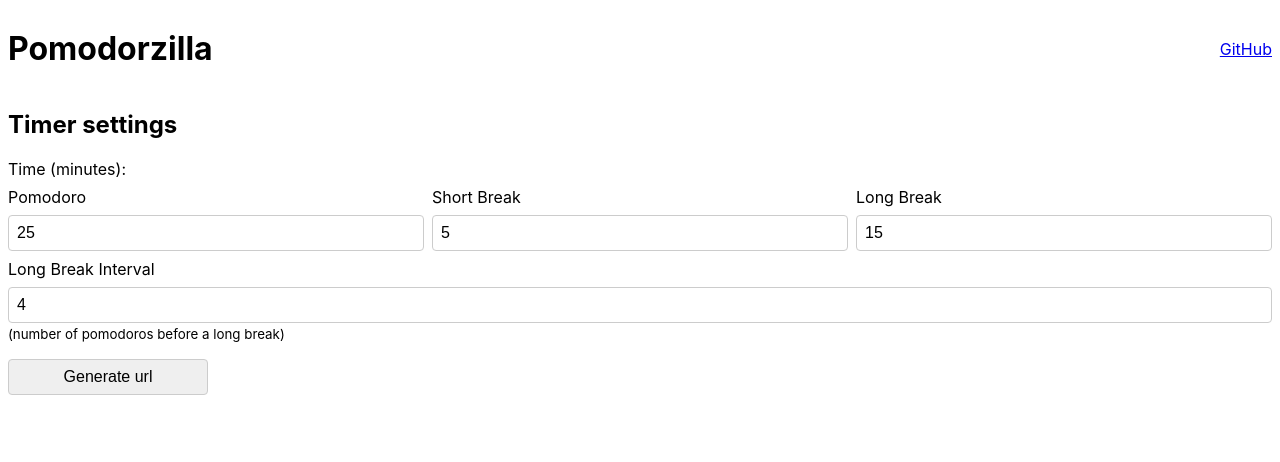
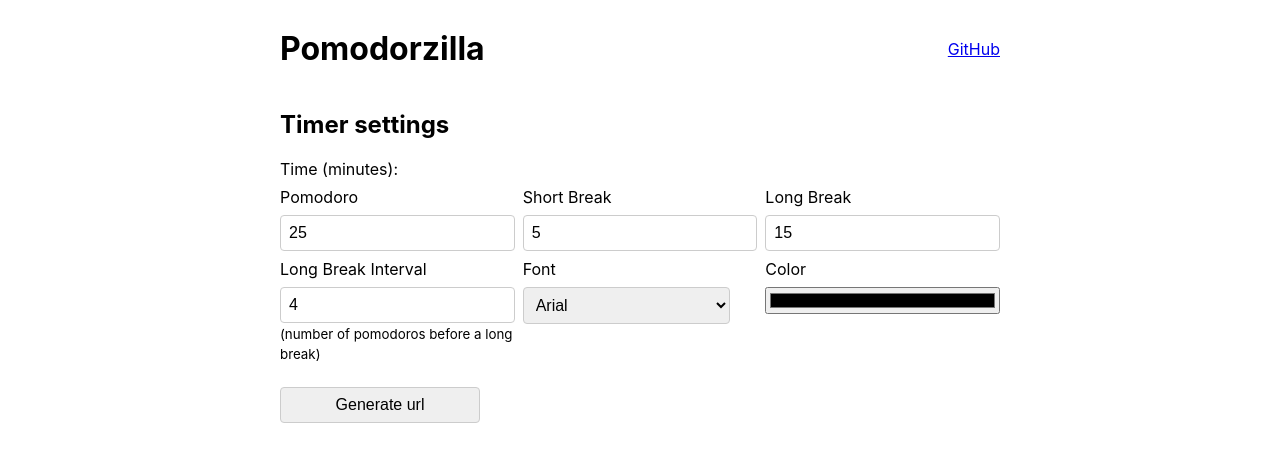
Before and after one commit to roberthgnz/pomodorzilla, a React (Vite) app: page / in a window 1280 px wide. Shown: the top 462 px of the page. Built offline with nearby package versions, Linux system fonts and the light colour scheme.

Commit message:
feat: add custom style

```diff
--- a/src/App.css
+++ b/src/App.css
@@ -7,7 +7,12 @@
     Ubuntu, Cantarell, "Open Sans", "Helvetica Neue", sans-serif;
 }
 
-.control,
+.wrapper {
+  max-width: 720px;
+  margin: auto;
+  width: 80%;
+}
+
 .control-horizontal {
   margin: 0.5rem 0;
 }
@@ -32,22 +37,21 @@
   margin-bottom: 0.5rem;
 }
 
-input {
-  display: block;
-  width: 100%;
+:is(input:not(input[type="color"]), select, button) {
   padding: 0.5rem;
   font-size: 1rem;
   border: 1px solid #ccc;
   border-radius: 4px;
 }
 
+input {
+  display: block;
+  width: 100%;
+}
+
 button {
   margin-top: 1rem;
-  padding: 0.5rem;
   width: 100%;
   max-width: 200px;
   cursor: pointer;
-  font-size: 1rem;
-  border-radius: 4px;
-  border: 1px solid #ccc;
 }
--- a/src/App.jsx
+++ b/src/App.jsx
@@ -1,17 +1,29 @@
-import { useState } from "react";
+import { useEffect, useState } from "react";
 
 import "./App.css";
+import { fontAvailable } from "./utils/fonts";
 
 function App() {
   const [config, setConfig] = useState({
+    timer: {
       pomodoro: 25,
       shortBreak: 5,
       longBreak: 15,
       longBreakInterval: 4,
+    },
+    style: {
+      fontFamily: "Arial",
+      color: "#000000",
+    },
   });
 
   const [loading, setLoading] = useState(false);
   const [url, setUrl] = useState("");
+  const [fonts, setFonts] = useState([]);
+
+  useEffect(() => {
+    fontAvailable().then(setFonts);
+  }, []);
 
   const handleSubmit = async (evt) => {
     evt.preventDefault();
@@ -28,8 +40,29 @@
     setUrl(`${window.location.origin}/api/pomodoro/${data.encodedSettings}`);
   };
 
+  const handleChange = (evt) => {
+    const { name, value } = evt.target;
+    if (name === "fontFamily" || name === "color") {
+      setConfig({
+        ...config,
+        style: {
+          ...config.style,
+          [name]: value,
+        },
+      });
+    } else {
+      setConfig({
+        ...config,
+        timer: {
+          ...config.timer,
+          [name]: parseInt(value),
+        },
+      });
+    }
+  };
+
   return (
-    <>
+    <div className="wrapper">
       <header
         style={{
           display: "flex",
@@ -53,10 +86,9 @@
             <input
               type="number"
               id="pomodoro"
-              value={config.pomodoro}
-              onChange={(e) =>
-                setConfig({ ...config, pomodoro: parseInt(e.target.value) })
-              }
+              name="pomodoro"
+              value={config.timer.pomodoro}
+              onChange={handleChange}
             />
           </div>
           <div>
@@ -64,10 +96,9 @@
             <input
               type="number"
               id="short-break"
-              value={config.shortBreak}
-              onChange={(e) =>
-                setConfig({ ...config, shortBreak: parseInt(e.target.value) })
-              }
+              name="shortBreak"
+              value={config.timer.shortBreak}
+              onChange={handleChange}
             />
           </div>
           <div>
@@ -75,27 +106,49 @@
             <input
               type="number"
               id="long-break"
-              value={config.longBreak}
-              onChange={(e) =>
-                setConfig({ ...config, longBreak: parseInt(e.target.value) })
-              }
+              name="longBreak"
+              value={config.timer.longBreak}
+              onChange={handleChange}
             />
           </div>
         </div>
+        <div className="control-horizontal">
           <div>
             <label htmlFor="long-break-interval">Long Break Interval</label>
             <input
               type="number"
               id="long-break-interval"
-            value={config.longBreakInterval}
-            onChange={(e) =>
-              setConfig({
-                ...config,
-                longBreakInterval: parseInt(e.target.value),
-              })
-            }
+              name="longBreakInterval"
+              value={config.timer.longBreakInterval}
+              onChange={handleChange}
             />
             <small>(number of pomodoros before a long break)</small>
+          </div>
+          <div>
+            <label htmlFor="font-family">Font</label>
+            <select
+              id="font-family"
+              name="fontFamily"
+              value={config.style.fontFamily}
+              onChange={handleChange}
+            >
+              {fonts.map((font) => (
+                <option key={font} value={font}>
+                  {font}
+                </option>
+              ))}
+            </select>
+          </div>
+          <div>
+            <label htmlFor="color">Color</label>
+            <input
+              type="color"
+              id="color"
+              name="color"
+              value={config.style.color}
+              onChange={handleChange}
+            />
+          </div>
         </div>
         <button type="submit" disabled={loading}>
           {loading ? "Generating..." : "Generate url"}
@@ -109,7 +162,7 @@
           </p>
         )}
       </form>
-    </>
+    </div>
   );
 }
 
--- /dev/null
+++ b/src/utils/fonts.js
@@ -0,0 +1,140 @@
+const fontCheck = new Set(
+  [
+    // Windows 10
+    "Arial",
+    "Arial Black",
+    "Bahnschrift",
+    "Calibri",
+    "Cambria",
+    "Cambria Math",
+    "Candara",
+    "Comic Sans MS",
+    "Consolas",
+    "Constantia",
+    "Corbel",
+    "Courier New",
+    "Ebrima",
+    "Franklin Gothic Medium",
+    "Gabriola",
+    "Gadugi",
+    "Georgia",
+    "HoloLens MDL2 Assets",
+    "Impact",
+    "Ink Free",
+    "Javanese Text",
+    "Leelawadee UI",
+    "Lucida Console",
+    "Lucida Sans Unicode",
+    "Malgun Gothic",
+    "Marlett",
+    "Microsoft Himalaya",
+    "Microsoft JhengHei",
+    "Microsoft New Tai Lue",
+    "Microsoft PhagsPa",
+    "Microsoft Sans Serif",
+    "Microsoft Tai Le",
+    "Microsoft YaHei",
+    "Microsoft Yi Baiti",
+    "MingLiU-ExtB",
+    "Mongolian Baiti",
+    "MS Gothic",
+    "MV Boli",
+    "Myanmar Text",
+    "Nirmala UI",
+    "Palatino Linotype",
+    "Segoe MDL2 Assets",
+    "Segoe Print",
+    "Segoe Script",
+    "Segoe UI",
+    "Segoe UI Historic",
+    "Segoe UI Emoji",
+    "Segoe UI Symbol",
+    "SimSun",
+    "Sitka",
+    "Sylfaen",
+    "Symbol",
+    "Tahoma",
+    "Times New Roman",
+    "Trebuchet MS",
+    "Verdana",
+    "Webdings",
+    "Wingdings",
+    "Yu Gothic",
+    // macOS
+    "American Typewriter",
+    "Andale Mono",
+    "Arial",
+    "Arial Black",
+    "Arial Narrow",
+    "Arial Rounded MT Bold",
+    "Arial Unicode MS",
+    "Avenir",
+    "Avenir Next",
+    "Avenir Next Condensed",
+    "Baskerville",
+    "Big Caslon",
+    "Bodoni 72",
+    "Bodoni 72 Oldstyle",
+    "Bodoni 72 Smallcaps",
+    "Bradley Hand",
+    "Brush Script MT",
+    "Chalkboard",
+    "Chalkboard SE",
+    "Chalkduster",
+    "Charter",
+    "Cochin",
+    "Comic Sans MS",
+    "Copperplate",
+    "Courier",
+    "Courier New",
+    "Didot",
+    "DIN Alternate",
+    "DIN Condensed",
+    "Futura",
+    "Geneva",
+    "Georgia",
+    "Gill Sans",
+    "Helvetica",
+    "Helvetica Neue",
+    "Herculanum",
+    "Hoefler Text",
+    "Impact",
+    "Lucida Grande",
+    "Luminari",
+    "Marker Felt",
+    "Menlo",
+    "Microsoft Sans Serif",
+    "Monaco",
+    "Noteworthy",
+    "Optima",
+    "Palatino",
+    "Papyrus",
+    "Phosphate",
+    "Rockwell",
+    "Savoye LET",
+    "SignPainter",
+    "Skia",
+    "Snell Roundhand",
+    "Tahoma",
+    "Times",
+    "Times New Roman",
+    "Trattatello",
+    "Trebuchet MS",
+    "Verdana",
+    "Zapfino",
+  ].sort()
+);
+
+export const fontAvailable = async () => {
+  await document.fonts.ready;
+
+  const fontAvailable = new Set();
+
+  for (const font of fontCheck.values()) {
+    if (document.fonts.check(`12px "${font}"`)) {
+      fontAvailable.add(font);
+    }
+  }
+
+  return [...fontAvailable.values()];
+};
```
Also changed, not shown: api/pomodoro/[settings].js (+17 -5 lines). Lines whose indentation alone changed are shown as unchanged.
